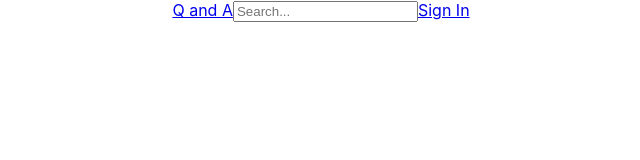
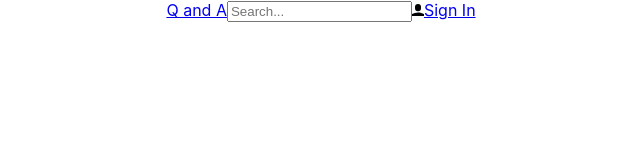
Before and after one commit to vytautas-dotcom/QAprojFrontend, a React (Create React App) app in the folder frontend/: page / in a window 1280 px wide. Shown: the top 160 px of the page, without its empty margins (319-959 px from the left). Built offline with nearby package versions, Linux system fonts and the light colour scheme.

Commit message:
Import user icon into Header and put next to Sign In

```diff
--- a/frontend/src/Header.tsx
+++ b/frontend/src/Header.tsx
@@ -1,10 +1,12 @@
 import React from "react";
+import { UserIcon } from "./Icons";
 
 export const Header = () => (
   <div>
     <a href="./">Q and A</a>
     <input type="text" placeholder="Search..." />
     <a href="./signin">
+      <UserIcon />
       <span>Sign In</span>
     </a>
   </div>
```
